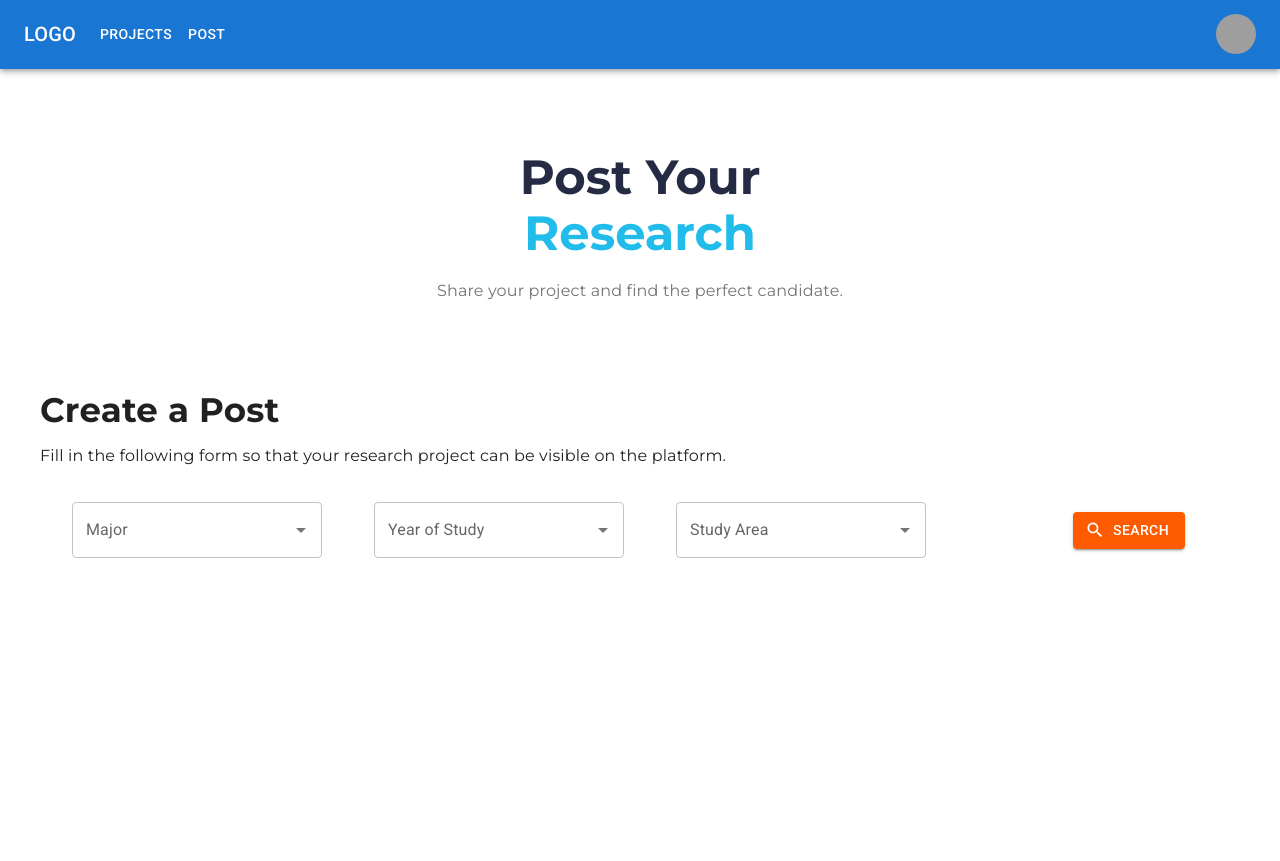
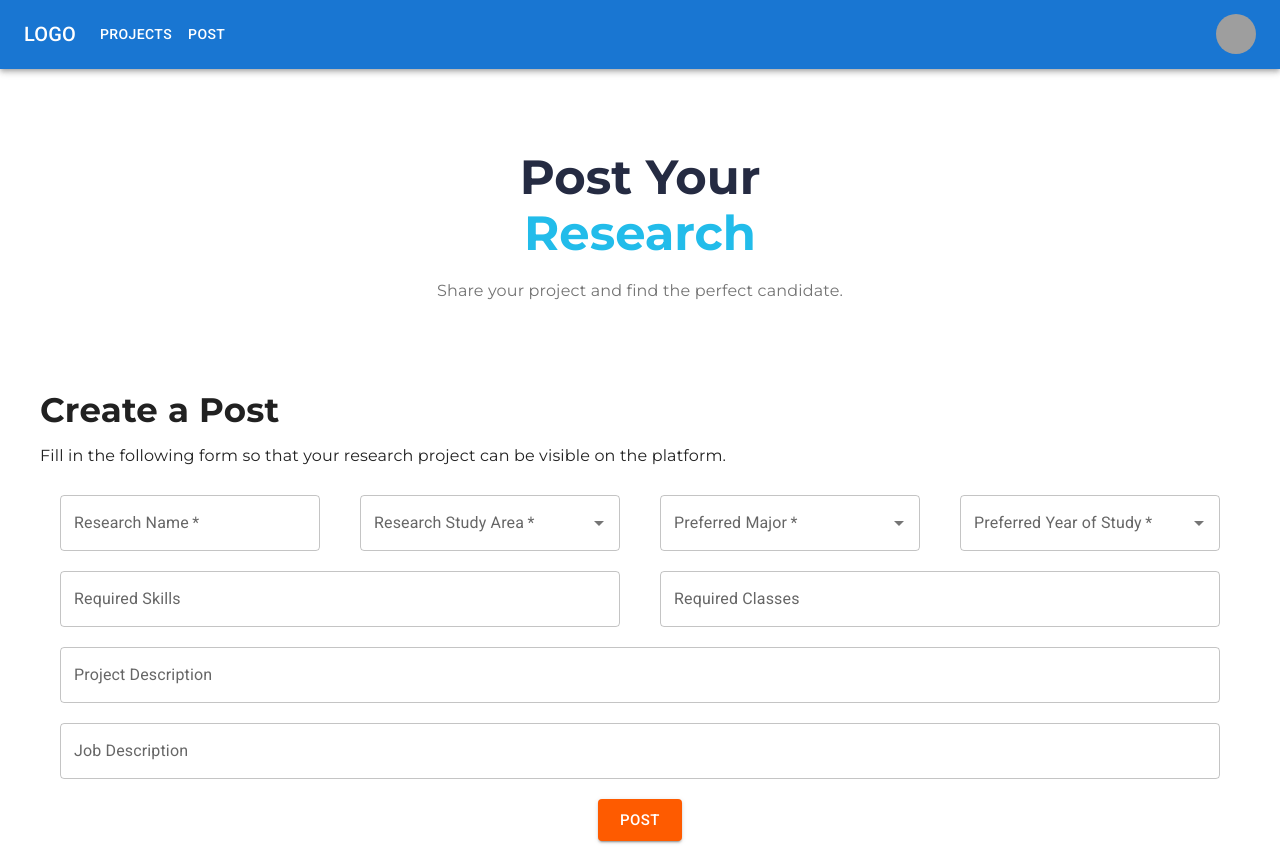
Before and after one commit to uprm-inso-4117-2021-2022-s2/semester-project-team-13, a React (Create React App) app: page /Post in a window 1280 px wide. Before the commit the page ends 800 px from the top, so only its background shows below. Built offline with nearby package versions, Linux system fonts and the light colour scheme; grey boxes are pictures that could not be loaded.

Commit message:
New page done!

```diff
--- a/src/Components/SearchBar.jsx
+++ b/src/Components/SearchBar.jsx
@@ -8,8 +8,7 @@ export default function SearchBar(props) {
       disablePortal
       id="combo-box-demo"
       options={props.options}
-      sx={{ width: 250 }}
-      renderInput={(params) => <TextField {...params} label={props.label}/>}
+      renderInput={(params) => <TextField required {...params} label={props.label}/>}
       onChange={props.onChange}
     />
   );
--- a/src/Pages/Post.js
+++ b/src/Pages/Post.js
@@ -8,6 +8,9 @@ import Grid from '@mui/material/Grid';
 import SearchIcon from '@mui/icons-material/Search';
 import Alert from '@mui/material/Alert';
 import AlertTitle from '@mui/material/AlertTitle';
+import Chip from '@mui/material/Chip';
+import Autocomplete from '@mui/material/Autocomplete';
+import TextField from '@mui/material/TextField';
 
 const Majors = [
 
@@ -18,7 +21,8 @@ const Majors = [
   { label: 'Electrical Engineering', code: "INEL" },
   { label: 'Industrial Engineering', code: "ININ" },
   { label: 'Mechanical Engineering', code: "INME" },
-  { label: 'Software Engineering', code: "INSO" }
+  { label: 'Software Engineering', code: "INSO" },
+  { label: 'No preference', code: "N/P" }
 ];
 
 const Years = [
@@ -26,7 +30,8 @@ const Years = [
   { label: '2nd', number: 2 },
   { label: '3rd', number: 3 },
   { label: '4th', number: 4 },
-  { label: '5th or more', number: 5 }
+  { label: '5th or more', number: 5 },
+  { label: 'No preference', code: "N/P" }
 ];
 
 const Areas = [
@@ -34,10 +39,75 @@ const Areas = [
   { label: 'Data Analysis', number: 2 },
   { label: 'Aerospace', number: 3 },
   { label: 'Cybersecurity', number: 4 },
-  { label: 'No preference', number: 5 }
+  { label: 'Other', number: 5 }
 ];
 
+const Skills = [
+{title: "Active listening"},
+{title: "Communication"},
+{title: "Leadership"},
+{title: "Management skills"},
+{title: "Problem-solving"}
+]
+
+const Classes = [
+    {title: "CIIC 3011"},
+    {title: "CIIC 3015"},
+    {title: "CIIC 3075"},
+    {title: "CIIC 3081"},
+    {title: "CIIC 4010"},
+    {title: "CIIC 4020"},
+    {title: "CIIC 4025"},
+
+    {title: "CIIC 4030"},
+    {title: "CIIC 4050"},
+    {title: "CIIC 4060"},
+    {title: "CIIC 4070"},
+    {title: "CIIC 4082"},
+    {title: "CIIC 4995"},
+
+    {title: "CIIC 4998"},
+    {title: "CIIC 5015"},
+    {title: "CIIC 5017"},
+    {title: "CIIC 5018"},
+    {title: "CIIC 5019"},
+    {title: "CIIC 5029"},
+
+    {title: "CIIC 5045"},
+    {title: "CIIC 5110"},
+    {title: "CIIC 5120"},
+    {title: "CIIC 5130"},
+    {title: "CIIC 5140"},
+    {title: "CIIC 5995"},
+
+    {title: "INSO 4101"},
+    {title: "INSO 4115"},
+    {title: "INSO 4116"},
+    {title: "INSO 4117"},
+    {title: "INSO 4151"},
+    {title: "INSO 4995"},
+
+    {title: "INSO 4998"},
+    {title: "INSO 5111"},
+    {title: "INSO 5118"},
+    {title: "CIIC 4151"},
+    { label: 'No preference', code: "N/P" }
+
+]
+
 function Post(props) {
+
+    const [valueResearch, setValueResearch] = React.useState('');
+
+    const handleChangeResearch = (event) => {
+        setValueResearch(event.target.value);
+    };
+
+    const [valueJob, setValueJob] = React.useState('');
+
+    const handleChangeJob = (event) => {
+        setValueJob(event.target.value);
+    };
 
     return (
         <div className="Projects">
@@ -64,22 +134,98 @@ function Post(props) {
                 <Typography variant="subtitle1" gutterBottom component="div" style={{fontFamily: "Montserrat", color: "#212121", textAlign: "left"}}>
                 Fill in the following form so that your research project can be visible on the platform.
                 </Typography>
+                <br/>
 
                 {props.isLogged ?
-                <Grid container spacing={1} direction="row" alignItems="center" margin={4} style={{justifyContent: "center"}}>
-                    <Grid item xs={3} style={{textAlign:"left", padding: 0}}>
-                    <SearchBar options={Majors} label="Major"/>
+                    <Grid container direction="row" alignItems="center" style={{justifyContent: "center"}}>
+                        <Grid item xs={2.6} style={{textAlign:"left", padding: 0, marginBottom: "20px", marginRight: "40px"}}>
+                            <TextField
+                                required
+                                id="outlined-required"
+                                label="Research Name"
+                                style ={{width: '100%'}}
+                            />
                         </Grid>
-                    <Grid item xs={3} style={{textAlign:"left", padding: 0}}>
-                    <SearchBar options={Years} label="Year of Study"/>
+                        <Grid item xs={2.6} style={{textAlign:"left", padding: 0, marginBottom: "20px", marginRight: "40px"}}>
+                            <SearchBar options={Areas} label="Research Study Area" onChange={(event, value) => console.log(value)}/>
                         </Grid>
-                    <Grid item xs={3} style={{textAlign:"left", padding: 0}}>
-                    <SearchBar options={Areas} label="Study Area" onChange={(event, value) => console.log(value)}/>
+                        <Grid item xs={2.6} style={{textAlign:"left", padding: 0, marginBottom: "20px", marginRight: "40px"}}>
+                            <SearchBar options={Majors} label="Preferred Major"/>
                         </Grid>
-                    <Grid item xs={3} style={{padding: 0}}>
-                    <Button variant="contained" startIcon={<SearchIcon />} style={{backgroundColor:"#FE5B00"}}>Search</Button>
+                        <Grid item xs={2.6} style={{textAlign:"left", padding: 0, marginBottom: "20px"}}>
+                            <SearchBar options={Years} label="Preferred Year of Study"/>
+                        </Grid>
+                        <Grid item xs={5.6} style={{textAlign:"left", padding: 0, marginBottom: "20px", marginRight: "40px"}}>
+                            <Autocomplete
+                                multiple
+                                id="tags-filled"
+                                options={Skills.map((option) => option.title)}
+                                freeSolo
+                                renderTags={(value, getTagProps) =>
+                                value.map((option, index) => (
+                                    <Chip variant="outlined" label={option} {...getTagProps({ index })} />
+                                ))
+                                }
+                                renderInput={(params) => (
+                                <TextField
+                                    {...params}
+                                    variant="outlined"
+                                    label="Required Skills"
+                                />
+                                )}
+                            />
+                        </Grid>
+
+                        <Grid item xs={5.6} style={{textAlign:"left", padding: 0, marginBottom: "20px"}}>
+                            <Autocomplete
+                                multiple
+                                id="tags-filled"
+                                options={Classes.map((option) => option.title)}
+                                freeSolo
+                                renderTags={(value, getTagProps) =>
+                                value.map((option, index) => (
+                                    <Chip variant="outlined" label={option} {...getTagProps({ index })} />
+                                ))
+                                }
+                                renderInput={(params) => (
+                                <TextField
+                                    {...params}
+                                    variant="outlined"
+                                    label="Required Classes"
+                                />
+                                )}
+                            />
+                        </Grid>
+
+                        <Grid item xs={11.6} style={{padding: 0, marginBottom: "20px"}}>
+                            <TextField
+                            id="outlined-multiline-flexible"
+                            label="Project Description"
+                            multiline
+                            value={valueResearch}
+                            onChange={handleChangeResearch}
+                            style ={{width: '100%'}}
+                            />
+                        </Grid>
+
+                        <Grid item xs={11.6} style={{padding: 0, marginBottom: "20px"}}>
+                            <TextField
+                            id="outlined-multiline-flexible"
+                            label="Job Description"
+                            multiline
+                            value={valueJob}
+                            onChange={handleChangeJob}
+                            style ={{width: '100%'}}
+                            />
+                        </Grid>
+
+                        <Grid item xs={11.6} style={{padding: 0, marginBottom: "20px"}}>
+                            <Button variant="contained" size="large" style={{backgroundColor:"#FE5B00"}}>
+                                Post
+                            </Button>
                         </Grid>
                     </Grid>
+
                 :
                     <div>
                         <br/>
```
Lines whose indentation alone changed are shown as unchanged.
